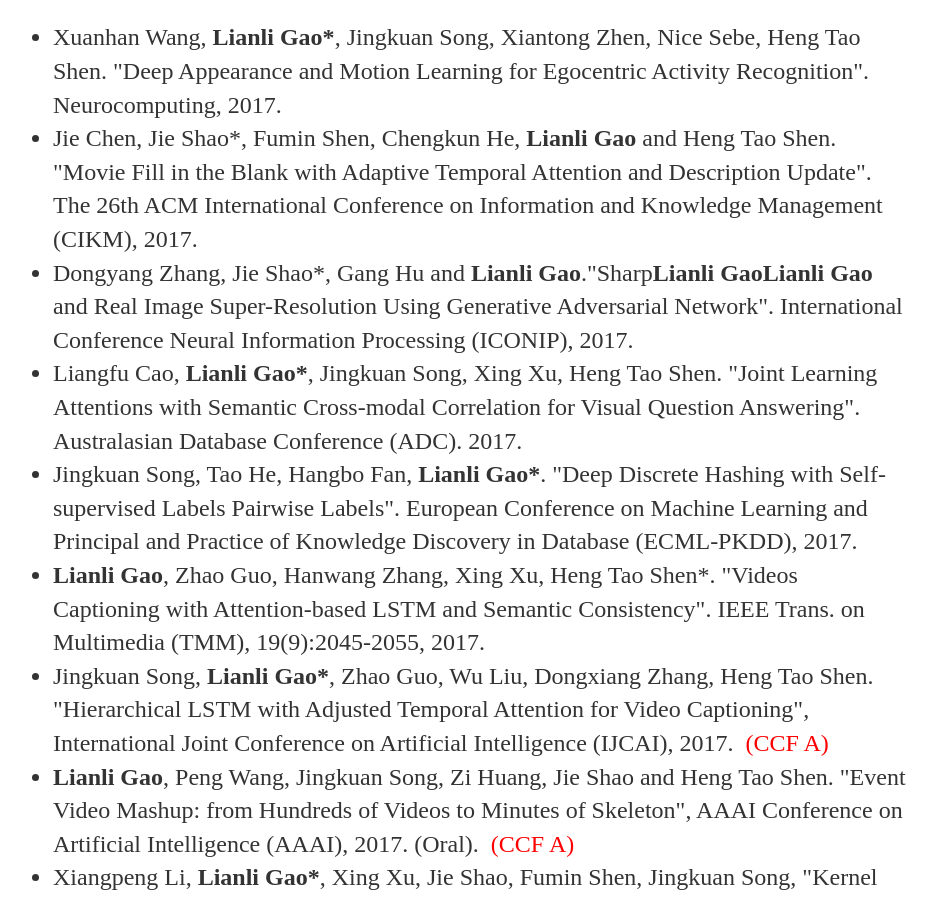
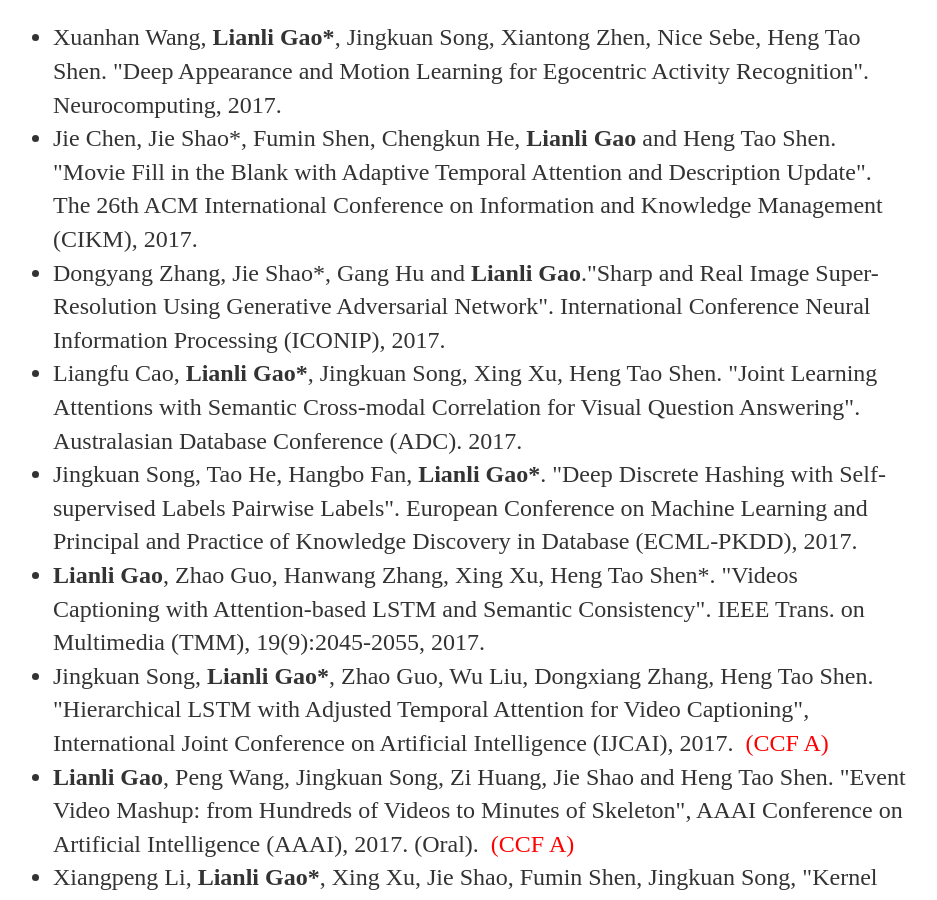
Before and after one commit to lianliGao/lianligao.github.io, a Jekyll site: the page built from cv/index.html, in a window 1280 px wide and 900 px high, scrolled down 5291 px. Shown: the whole window, without its empty margins (179-1116 px from the left). Built offline with Jekyll 4.4.1, drawn with Linux system fonts in a browser that asks for light colours.

Commit message:
Update index.html

```diff
--- a/cv/index.html
+++ b/cv/index.html
@@ -82,7 +82,7 @@
 <ul>
 <li>  Xuanhan Wang, <strong>Lianli Gao*</strong>, Jingkuan Song, Xiantong Zhen, Nice Sebe, Heng Tao Shen. "Deep Appearance and Motion Learning for Egocentric Activity Recognition". Neurocomputing, 2017.</li>
 <li>  Jie Chen, Jie Shao*, Fumin Shen, Chengkun He, <strong>Lianli Gao</strong> and Heng Tao Shen. "Movie Fill in the Blank with Adaptive Temporal Attention and Description Update". The 26th ACM International Conference on Information and Knowledge Management (CIKM), 2017.</li>
-<li>  Dongyang Zhang, Jie Shao*, Gang Hu and <strong>Lianli Gao</strong>."Sharp<strong>Lianli Gao</strong><strong>Lianli Gao</strong> and Real Image Super-Resolution Using Generative Adversarial Network". International Conference Neural Information Processing (ICONIP), 2017.</li>
+<li>  Dongyang Zhang, Jie Shao*, Gang Hu and <strong>Lianli Gao</strong>."Sharp and Real Image Super-Resolution Using Generative Adversarial Network". International Conference Neural Information Processing (ICONIP), 2017.</li>
 <li>  Liangfu Cao, <strong>Lianli Gao*</strong>, Jingkuan Song, Xing Xu, Heng Tao Shen. "Joint Learning Attentions with Semantic Cross-modal Correlation for Visual Question Answering". Australasian Database Conference (ADC). 2017.</li>
 <li>  Jingkuan Song, Tao He, Hangbo Fan, <strong>Lianli Gao*</strong>. "Deep Discrete Hashing with Self-supervised Labels Pairwise Labels". European Conference on Machine Learning and Principal and Practice of Knowledge Discovery in Database (ECML-PKDD), 2017. </li>
 <li>  <strong>Lianli Gao</strong>, Zhao Guo, Hanwang Zhang, Xing Xu, Heng Tao Shen*. "Videos Captioning with Attention-based LSTM and Semantic Consistency". IEEE Trans. on Multimedia (TMM), 19(9):2045-2055, 2017.</li>
```
